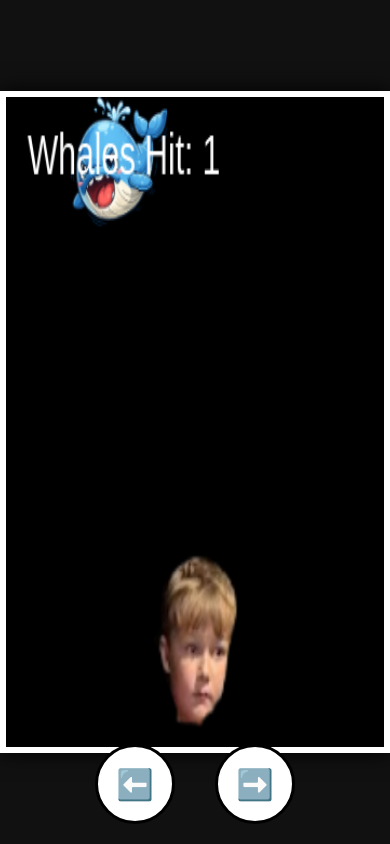
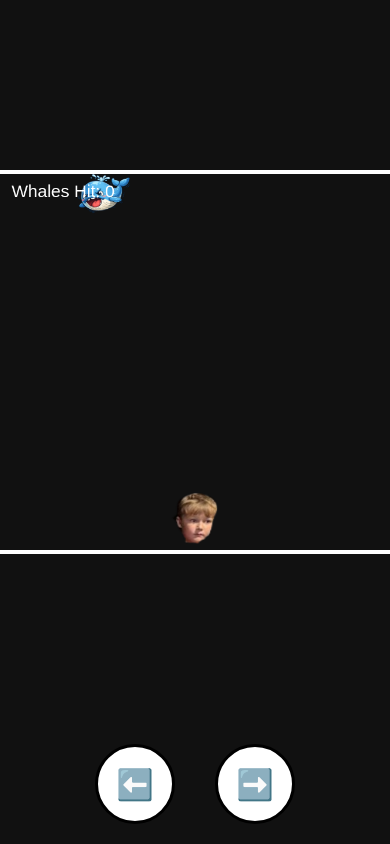
Before and after one commit to gogo1667/camden-whale-dodger, a plain HTML site: page index.html in a window 390 px wide. Drawn offline with Linux system fonts and the light colour scheme.

Commit message:
Mobile full-screen layout

```diff
--- a/game.js
+++ b/game.js
@@ -12,12 +12,25 @@
 
 function resizeCanvas() {
 
-  let maxWidth = window.innerWidth - 40;
-  let aspectRatio = 650 / 675;
+  let baseWidth = 675;
+  let baseHeight = 650;
 
-  canvas.width = maxWidth;
-  canvas.height = maxWidth * aspectRatio;
+  let availableHeight = window.innerHeight - 140; // leave room for buttons
+
+  let scale = Math.min(
+    window.innerWidth / baseWidth,
+    availableHeight / baseHeight
+  );
+
+  scale = Math.min(scale, 1);
+
+  canvas.style.width = baseWidth * scale + "px";
+  canvas.style.height = baseHeight * scale + "px";
+
+  canvas.width = baseWidth;
+  canvas.height = baseHeight;
 }
+
 
 resizeCanvas();
 window.addEventListener("resize", resizeCanvas);
--- a/index.html
+++ b/index.html
@@ -10,6 +10,8 @@
 
 <body>
 
+    <div id="gameWrapper">
+
         <div id="gameContainer">
             <canvas id="gameCanvas"></canvas>
         </div>
@@ -19,6 +21,9 @@
             <button id="rightBtn">➡️</button>
         </div>
 
+    </div>
+
+
     <script src="game.js"></script>
 </body>
 
--- a/style.css
+++ b/style.css
@@ -1,32 +1,33 @@
 body {
   margin: 0;
   background: #111;
+  overflow: hidden;
+}
+
+#gameWrapper {
+  height: 100vh;
+  display: flex;
+  flex-direction: column;
+  justify-content: space-between;
+  align-items: center;
+}
+
+#gameContainer {
+  flex: 1;
+  display: flex;
+  align-items: center;
+  justify-content: center;
+}
+
+canvas {
+  border: 4px solid white;
+}
+
+#controls {
+  height: 120px;
   display: flex;
   justify-content: center;
   align-items: center;
-  height: 100vh;
-}
-
-#gameContainer {
-  width: 675px;
-  height: 650px;
-  border: 6px solid rgb(255, 255, 255);
-  background: rgb(0, 0, 0);
-  box-shadow: 0 0 20px black;
-}
-
-canvas {
-  width: 100%;
-  height: 100%;
-  display: block;
-}
-
-#controls {
-  position: fixed;
-  bottom: 20px;
-  width: 100%;
-  display: flex;
-  justify-content: center;
   gap: 40px;
 }
 
```
Lines whose indentation alone changed are shown as unchanged.
